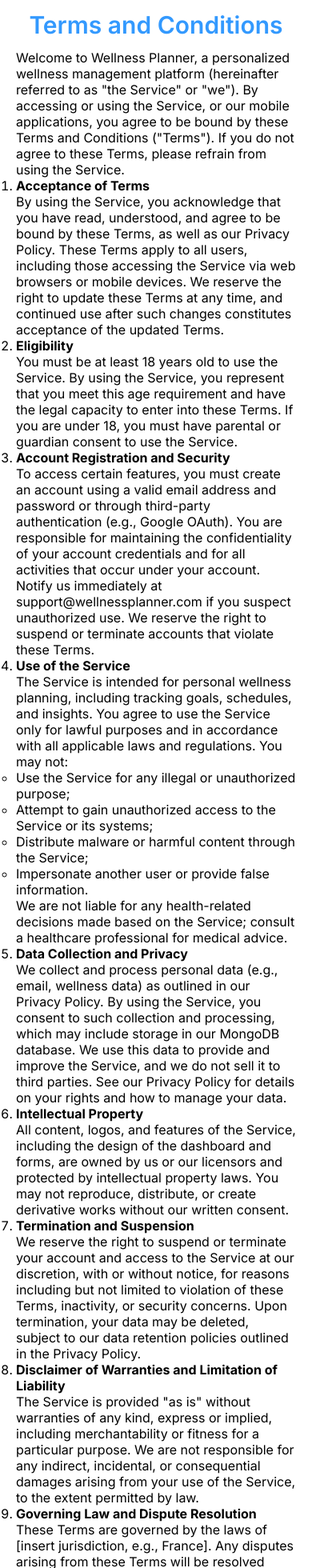
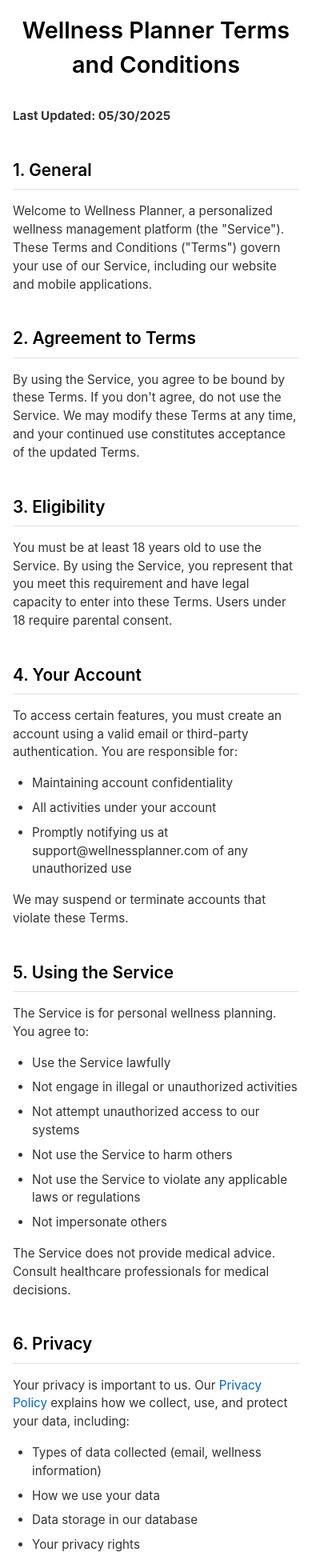
Before and after one commit to giangdhptit/Personalized-Wellness-Planner, a Next.js app: page /terms in a window 390 px wide. Shown: the top 1960 px of the page at 80% size. Built offline with nearby package versions, Linux system fonts and the light colour scheme; no server answers.

Commit message:
updates to T & C + it's CSS, and other functionalities

```diff
--- a/src/app/terms/page.jsx
+++ b/src/app/terms/page.jsx
@@ -4,129 +4,87 @@
 export default function TermsPage() {
   return (
     <div className={styles.container}>
-      <h1 className={styles.title}>Terms and Conditions</h1>
+      <h1 className={styles.title}>Wellness Planner Terms and Conditions</h1>
       <div className={styles.content}>
-        <p>
-          Welcome to Wellness Planner, a personalized wellness management platform
-          (hereinafter referred to as "the Service" or "we"). By accessing or using
-          the Service, or our mobile applications, you agree to be bound by these
-          Terms and Conditions ("Terms"). If you do not agree to these Terms,
-          please refrain from using the Service.
-        </p>
-        <ol>
-          <li>
-            <strong>Acceptance of Terms</strong>
-            <p>
-              By using the Service, you acknowledge that you have read, understood,
-              and agree to be bound by these Terms, as well as our Privacy Policy.
-              These Terms apply to all users, including those accessing the Service
-              via web browsers or mobile devices. We reserve the right to update
-              these Terms at any time, and continued use after such changes
-              constitutes acceptance of the updated Terms.
-            </p>
-          </li>
-          <li>
-            <strong>Eligibility</strong>
-            <p>
-              You must be at least 18 years old to use the Service. By using the
-              Service, you represent that you meet this age requirement and have the
-              legal capacity to enter into these Terms. If you are under 18, you
-              must have parental or guardian consent to use the Service.
-            </p>
-          </li>
-          <li>
-            <strong>Account Registration and Security</strong>
-            <p>
-              To access certain features, you must create an account using a valid
-              email address and password or through third-party authentication
-              (e.g., Google OAuth). You are responsible for maintaining the
-              confidentiality of your account credentials and for all activities
-              that occur under your account. Notify us immediately at
-              support@wellnessplanner.com if you suspect unauthorized use.
-              We reserve the right to suspend or terminate accounts that violate
-              these Terms.
-            </p>
-          </li>
-          <li>
-            <strong>Use of the Service</strong>
-            <p>
-              The Service is intended for personal wellness planning, including
-              tracking goals, schedules, and insights. You agree to use the Service
-              only for lawful purposes and in accordance with all applicable laws
-              and regulations. You may not:
-              <ul>
-                <li>Use the Service for any illegal or unauthorized purpose;</li>
-                <li>Attempt to gain unauthorized access to the Service or its systems;</li>
-                <li>Distribute malware or harmful content through the Service;</li>
-                <li>Impersonate another user or provide false information.</li>
-              </ul>
-              We are not liable for any health-related decisions made based on the
-              Service; consult a healthcare professional for medical advice.
-            </p>
-          </li>
-          <li>
-            <strong>Data Collection and Privacy</strong>
-            <p>
-              We collect and process personal data (e.g., email, wellness data) as
-              outlined in our Privacy Policy. By using the Service, you consent to
-              such collection and processing, which may include storage in our
-              MongoDB database. We use this data to provide and improve the Service,
-              and we do not sell it to third parties. See our Privacy Policy for
-              details on your rights and how to manage your data.
-            </p>
-          </li>
-          <li>
-            <strong>Intellectual Property</strong>
-            <p>
-              All content, logos, and features of the Service, including the
-              design of the dashboard and forms, are owned by us or our licensors
-              and protected by intellectual property laws. You may not reproduce,
-              distribute, or create derivative works without our written consent.
-            </p>
-          </li>
-          <li>
-            <strong>Termination and Suspension</strong>
-            <p>
-              We reserve the right to suspend or terminate your account and access
-              to the Service at our discretion, with or without notice, for reasons
-              including but not limited to violation of these Terms, inactivity, or
-              security concerns. Upon termination, your data may be deleted, subject
-              to our data retention policies outlined in the Privacy Policy.
-            </p>
-          </li>
-          <li>
-            <strong>Disclaimer of Warranties and Limitation of Liability</strong>
-            <p>
-              The Service is provided "as is" without warranties of any kind,
-              express or implied, including merchantability or fitness for a
-              particular purpose. We are not responsible for any indirect, incidental,
-              or consequential damages arising from your use of the Service, to the
-              extent permitted by law.
-            </p>
-          </li>
-          <li>
-            <strong>Governing Law and Dispute Resolution</strong>
-            <p>
-              These Terms are governed by the laws of [insert jurisdiction, e.g.,
-              France]. Any disputes arising from these Terms will be resolved
-              through negotiation; if unresolved, they may be submitted to the
-              exclusive jurisdiction of the courts in [insert city, e.g., Paris].
-            </p>
-          </li>
-          <li>
-            <strong>Contact Us</strong>
-            <p>
-              For questions about these Terms, please contact us at
-              support@wellnessplanner.com or through our support page. We aim to
-              respond within 48 hours.
-            </p>
-          </li>
-        </ol>
-        <p>
-          By continuing to use the Service, you acknowledge that you have read,
-          understood, and agree to these Terms and Conditions in their entirety.
-          Thank you for choosing Wellness Planner to support your wellness journey!
-        </p>
+        <p><strong>Last Updated: 05/30/2025 </strong></p>
+
+        <h2>1. General</h2>
+        <p>Welcome to Wellness Planner, a personalized wellness management platform (the "Service"). These Terms and Conditions ("Terms") govern your use of our Service, including our website and mobile applications.</p>
+
+        <h2>2. Agreement to Terms</h2>
+        <p>By using the Service, you agree to be bound by these Terms. If you don't agree, do not use the Service. We may modify these Terms at any time, and your continued use constitutes acceptance of the updated Terms.</p>
+
+        <h2>3. Eligibility</h2>
+        <p>You must be at least 18 years old to use the Service. By using the Service, you represent that you meet this requirement and have legal capacity to enter into these Terms. Users under 18 require parental consent.</p>
+
+        <h2>4. Your Account</h2>
+        <p>To access certain features, you must create an account using a valid email or third-party authentication. You are responsible for:</p>
+        <ul>
+          <li>Maintaining account confidentiality</li>
+          <li>All activities under your account</li>
+          <li>Promptly notifying us at support@wellnessplanner.com of any unauthorized use</li>
+        </ul>
+        <p>We may suspend or terminate accounts that violate these Terms.</p>
+
+        <h2>5. Using the Service</h2>
+        <p>The Service is for personal wellness planning. You agree to:</p>
+        <ul>
+          <li>Use the Service lawfully</li>
+          <li>Not engage in illegal or unauthorized activities</li>
+          <li>Not attempt unauthorized access to our systems</li>
+          <li>Not use the Service to harm others</li>
+          <li>Not use the Service to violate any applicable laws or regulations</li>
+          <li>Not impersonate others</li>
+        </ul>
+        <p>The Service does not provide medical advice. Consult healthcare professionals for medical decisions.</p>
+
+        <h2>6. Privacy</h2>
+        <p>Your privacy is important to us. Our <a href="/privacy">Privacy Policy</a> explains how we collect, use, and protect your data, including:</p>
+        <ul>
+          <li>Types of data collected (email, wellness information)</li>
+          <li>How we use your data</li>
+          <li>Data storage in our database</li>
+          <li>Your privacy rights</li>
+        </ul>
+        <p>We don't sell your data to third parties.</p>
+
+        <h2>7. Content and Intellectual Property</h2>
+        <p>All Service content, including logos, dashboard designs, and features, are our property or our licensors' and protected by law. You may not:</p>
+        <ul>
+          <li>Reproduce Service content</li>
+          <li>Create derivative works</li>
+          <li>Distribute our content without permission</li>
+        </ul>
+
+        <h2>8. Termination</h2>
+        <p>We may terminate or suspend your access to the Service:</p>
+        <ul>
+          <li>For violations of these Terms</li>
+          <li>Due to inactivity</li>
+          <li>For security reasons</li>
+        </ul>
+        <p>Termination may result in data deletion per our Privacy Policy.</p>
+
+        <h2>9. Disclaimer and Liability</h2>
+        <p>The Service is provided "as is" without warranties of any kind. To the extent permitted by law:</p>
+        <ul>
+          <li>We disclaim all implied warranties</li>
+          <li>We're not liable for indirect or consequential damages</li>
+        </ul>
+
+        <h2>10. Governing Law</h2>
+        <p>These Terms are governed by the laws governing the european Union, without regard to its conflict of laws provisions. You and we both agree to submit to the exclusive jurisdiction of the courts located in Paris. Disputes will first attempt negotiation, then be submitted to the Paris courts if unresolved.</p>
+
+        <h2>11. Contact Information</h2>
+        <p>For questions about these Terms:</p>
+        <ul>
+          <li>Email: support@wellnessplanner.com</li>
+          <li>Support Page: wellnessplanner.fr/support</li>
+        </ul>
+        <p>We aim to respond within 48 hours.</p>
+
+        <h2>12. Final Provisions</h2>
+        <p>By continuing to use the Service, you agree to these Terms in their entirety. Thank you for choosing Wellness Planner!</p>
       </div>
     </div>
   );
--- a/src/app/terms/styles.module.css
+++ b/src/app/terms/styles.module.css
@@ -1,65 +1,79 @@
+/* styles.module.css */
+
 .container {
-  max-width: 550px;
-  padding: 0 20px;
+  max-width: 980px;
   margin: 0 auto;
+  padding: 2rem 1rem;
+  font-family: -apple-system, BlinkMacSystemFont, "Segoe UI", Roboto, Helvetica, Arial, sans-serif;
+  color: #333;
+  line-height: 1.5;
 }
 
 .title {
-  font-size: 35px;
+  font-size: 2.5rem;
   font-weight: 600;
-  line-height: 62px;
-  color: var(--primary-color);
+  margin-bottom: 2rem;
+  color: #000;
   text-align: center;
 }
 
-.subTitle {
-  color: #94a3b8;
-  font-size: 14px;
-  font-style: normal;
-  font-weight: 400;
-  line-height: normal;
-  text-align: center;
+.content {
+  font-size: 1rem;
 }
 
-.termsContent {
-  font-size: 16px;
-  line-height: 1.6;
-  color: #333;
-  margin-top: 20px;
+.content h2 {
+  font-size: 1.5rem;
+  font-weight: 600;
+  margin: 2.5rem 0 1rem 0;
+  color: #000;
+  border-bottom: 1px solid #e0e0e0;
+  padding-bottom: 0.5rem;
 }
 
-.termsList {
-  padding-left: 20px;
+.content p {
+  margin: 1rem 0;
 }
 
-.termsItem {
-  margin-bottom: 15px;
+.content ul,
+.content ol {
+  margin: 1rem 0;
+  padding-left: 1.5rem;
 }
 
-.termsItem strong {
-  color: #1d4ed8;
+.content li {
+  margin-bottom: 0.5rem;
 }
 
-.divider {
-  text-align: center;
-  margin: 5px 0;
-  font-size: 14px;
-  font-weight: 600;
-  line-height: normal;
-  color: #888;
+.content a {
+  color: #0066cc;
+  text-decoration: none;
 }
 
-.link {
-  margin-top: 16px;
-  font-size: 14px;
-  color: #007aff;
-  cursor: pointer;
+.content a:hover {
   text-decoration: underline;
-  text-align: center;
 }
 
-@media screen and (max-width: 576px) {
+/* Responsive adjustments */
+@media (max-width: 768px) {
+  .container {
+    padding: 1rem;
+  }
+
   .title {
-    font-size: 30px;
+    font-size: 2rem;
+  }
+
+  .content h2 {
+    font-size: 1.3rem;
   }
 }
+
+@media (max-width: 480px) {
+  .title {
+    font-size: 1.8rem;
+  }
+
+  .content {
+    font-size: 0.95rem;
+  }
+}
```
Also changed, not shown: src/shared/components/auth/register/index.jsx (+5 -2 lines), src/shared/components/checkboxs/index.jsx (+10 -19 lines).
